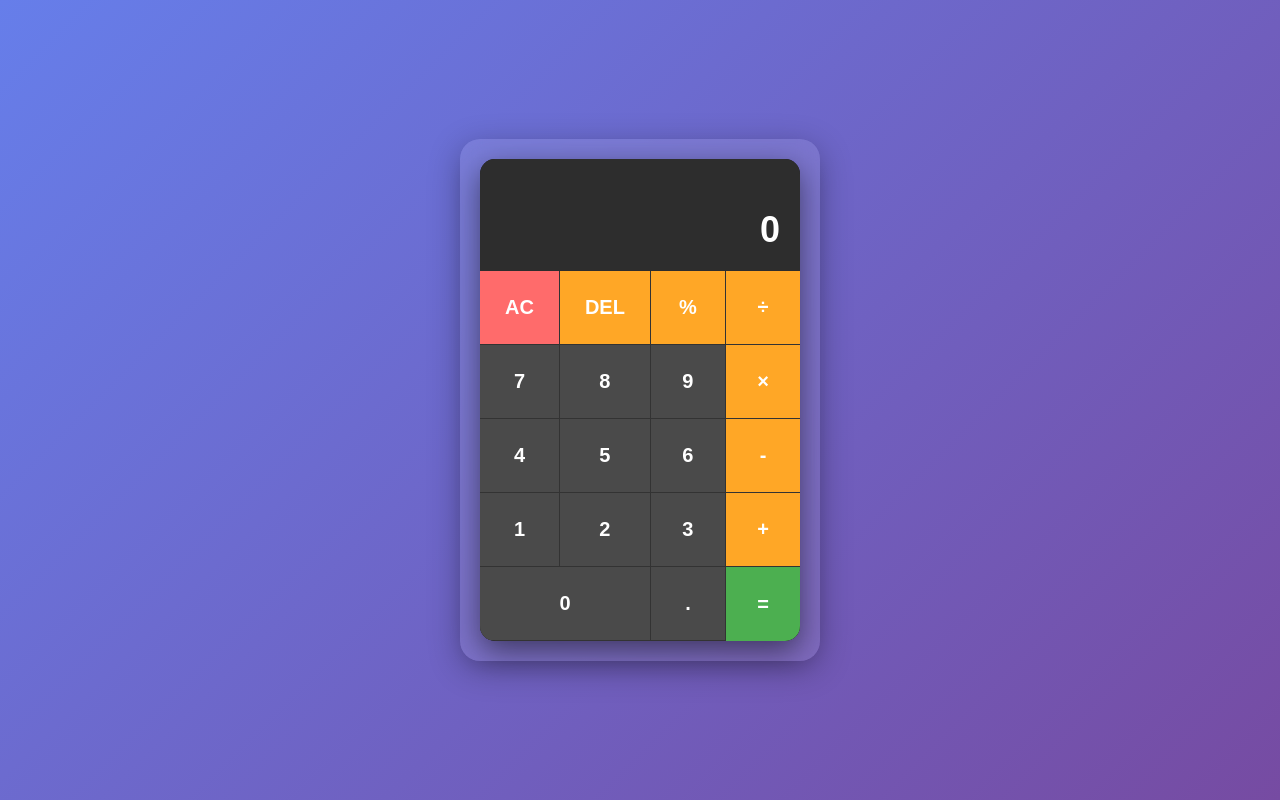
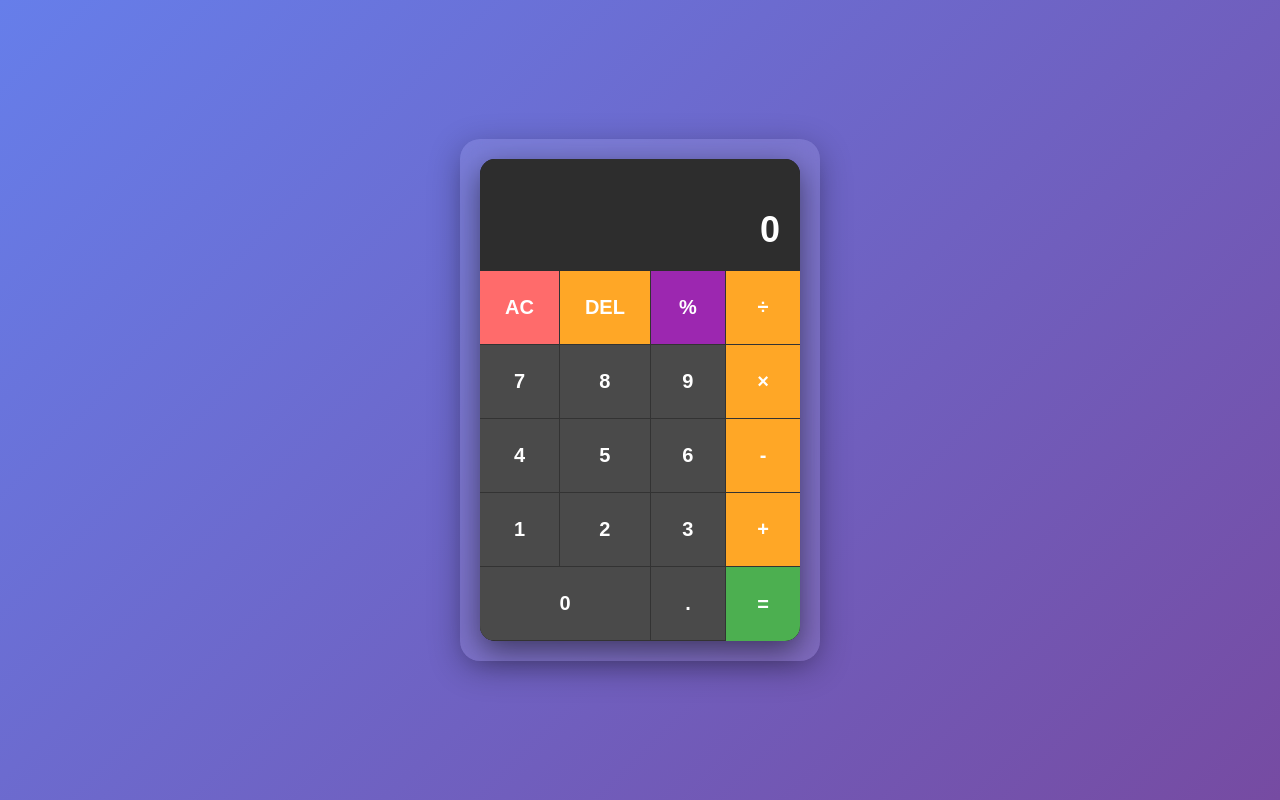
Before and after one commit to youki-dmp/250801_cursor, a plain HTML site: page docs/index.html in a window 1280 px wide. Drawn offline with Linux system fonts and the light colour scheme; files that its build step writes are made by us from their sources; files whose address does not match are found by name.

Commit message:
🎨 Add purple color for percentage button to distinguish it from other operators

```diff
--- a/calculator-app/styles/calculator.css
+++ b/calculator-app/styles/calculator.css
@@ -110,6 +110,15 @@ body {
     background: #45a049;
 }
 
+.btn.operator[data-action="percent"] {
+    background: #9c27b0;
+    color: #fff;
+}
+
+.btn.operator[data-action="percent"]:hover {
+    background: #7b1fa2;
+}
+
 .btn.zero {
     grid-column: span 2;
 }
--- a/docs/calculator.css
+++ b/docs/calculator.css
@@ -110,6 +110,15 @@ body {
     background: #45a049;
 }
 
+.btn.operator[data-action="percent"] {
+    background: #9c27b0;
+    color: #fff;
+}
+
+.btn.operator[data-action="percent"]:hover {
+    background: #7b1fa2;
+}
+
 .btn.zero {
     grid-column: span 2;
 }
```
